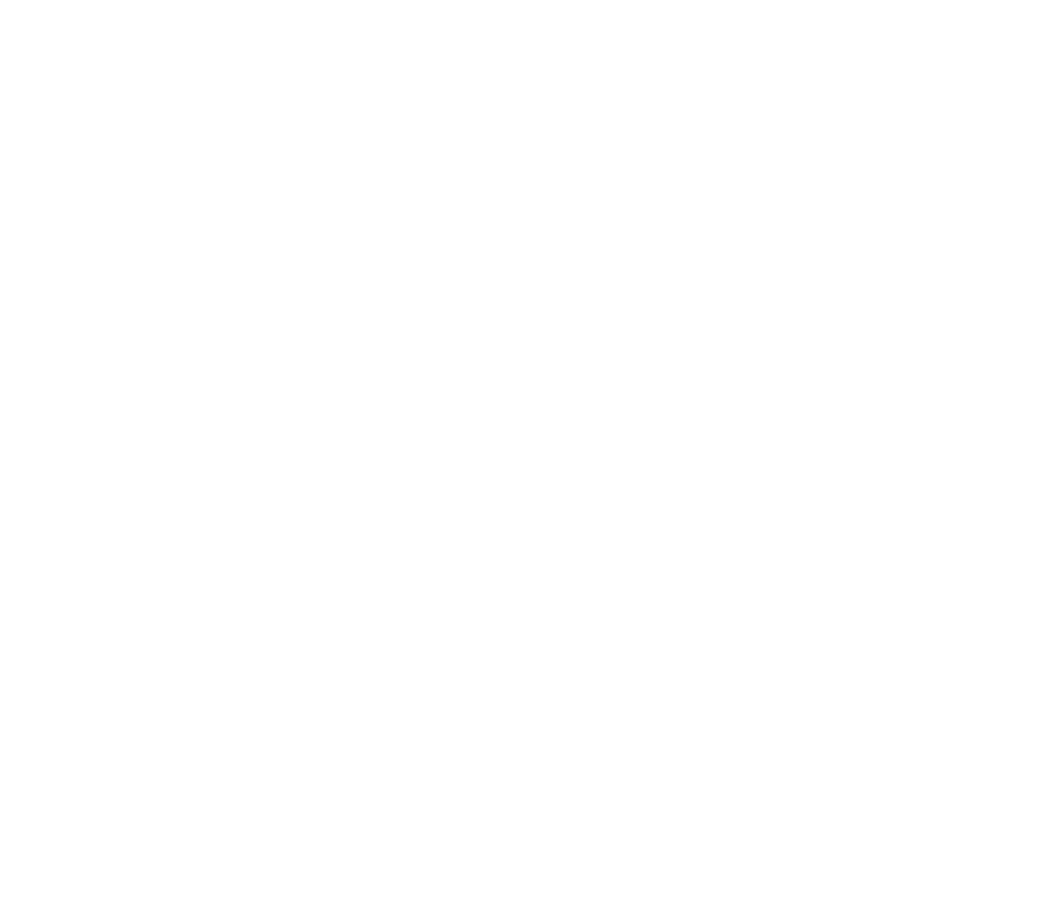
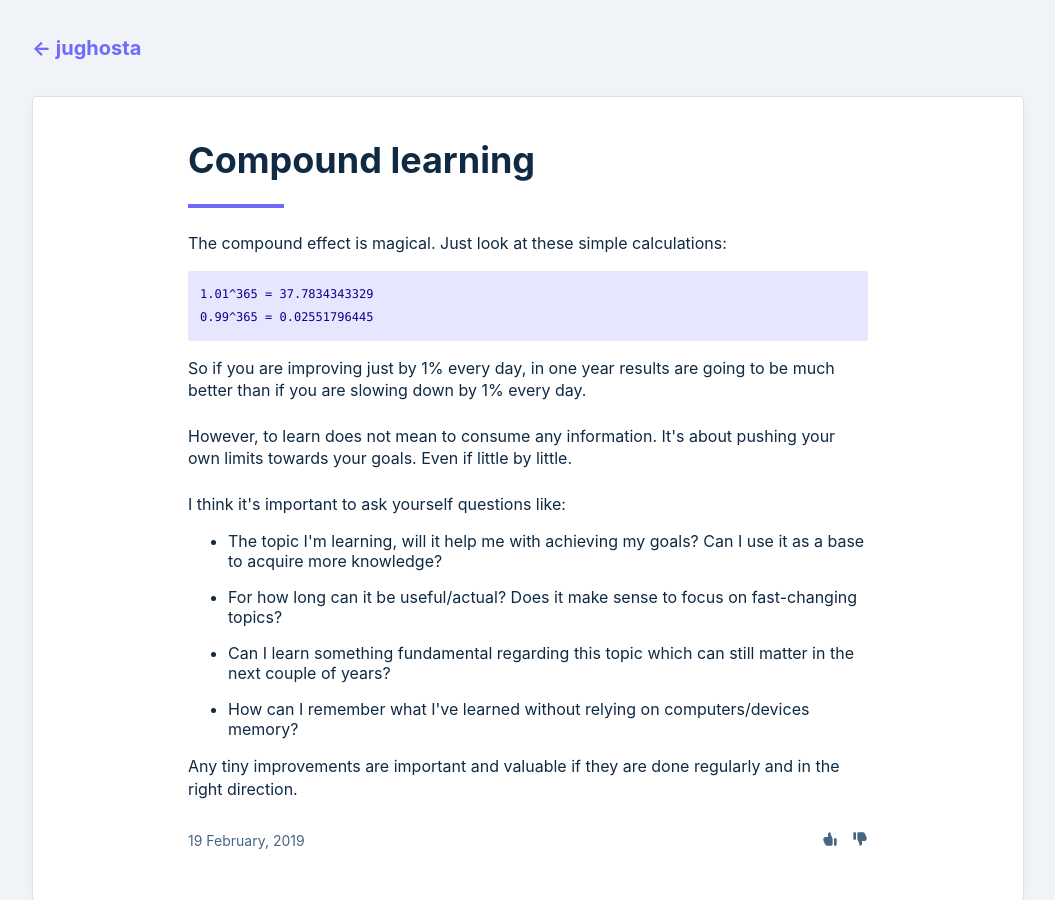
Before and after one commit to jughosta/blog, a Gatsby site: page /2019-02-19-compound-learning in a window 1280 px wide. Before the commit this address had no page. Shown: the top 900 px of the page, without its empty margins (112-1167 px from the left). Before the commit the page ends 800 px from the top, so only its background shows below. Built offline with nearby package versions, Linux system fonts and the light colour scheme; Gatsby itself is replaced by a stand-in of ours; some packages are replaced by stand-ins of ours; code samples lack their colours.

Commit message:
Publish new post

````diff
--- a/src/components/layout.css
+++ b/src/components/layout.css
@@ -140,6 +140,9 @@
 p + p {
   margin-top: 1.45rem;
 }
+li + li {
+  margin-top: 1rem;
+}
 strong {
   font-weight: bold;
 }
--- /dev/null
+++ b/src/pages/2019-02-19-compound-learning.md
@@ -0,0 +1,25 @@
+---
+title: 'Compound learning'
+date: '2019-02-19'
+spoiler: "Any tiny improvements matter if they are done regularly and in the right direction."
+---
+
+The compound effect is magical. Just look at these simple calculations:
+
+```
+1.01^365 = 37.7834343329
+0.99^365 = 0.02551796445
+```
+
+So if you are improving just by 1% every day, in one year results are going to be much better than if you are slowing down by 1% every day.
+
+However, to learn does not mean to consume any information. It's about pushing your own limits towards your goals. Even if little by little.
+
+I think it's important to ask yourself questions like:
+
+- The topic I'm learning, will it help me with achieving my goals? Can I use it as a base to acquire more knowledge?
+- For how long can it be useful/actual? Does it make sense to focus on fast-changing topics?
+- Can I learn something fundamental regarding this topic which can still matter in the next couple of years?
+- How can I remember what I've learned without relying on computers/devices memory?
+
+Any tiny improvements are important and valuable if they are done regularly and in the right direction.
````
